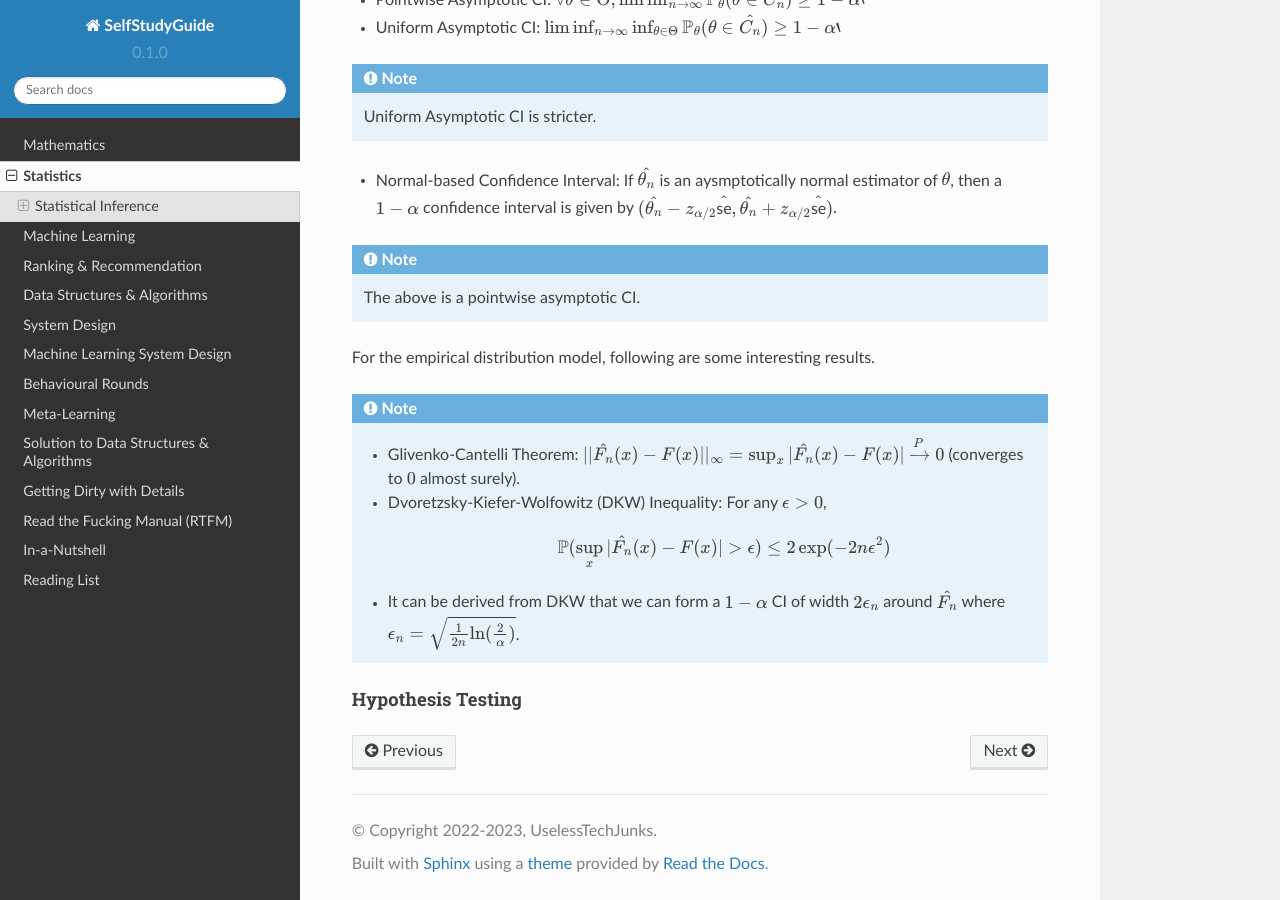
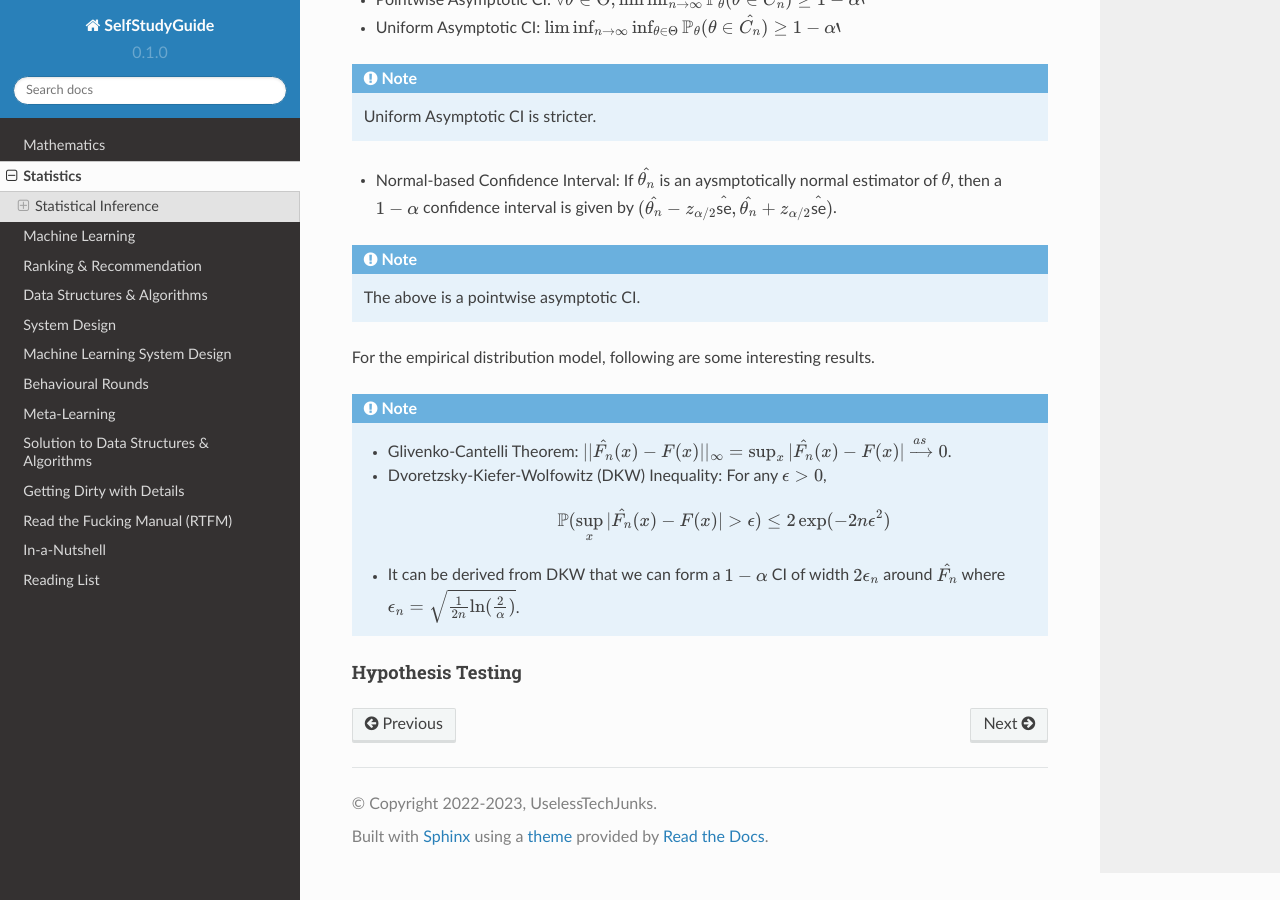
Before and after one commit to uselesstechjunks/leetcode, a Sphinx documentation site: the page built from docs/source/stat.rst, in a window 1280 px wide and 900 px high, scrolled down 4180 px. Built offline with Sphinx 7.4.7 and the Read the Docs theme 2.0.0, drawn with Linux system fonts in a browser that asks for light colours.

Commit message:
Update stat.rst (#70)
* Update stat.rst

* Update stat.rst

```diff
--- a/docs/source/stat.rst
+++ b/docs/source/stat.rst
@@ -148,7 +148,7 @@ Confidence Set Estimation
 For the empirical distribution model, following are some interesting results.
 
 .. note::
-    * Glivenko-Cantelli Theorem: :math:`||\hat{F_n}(x)-F(x)||_\infty=\sup_{x}|\hat{F_n}(x)-F(x)|\xrightarrow[]{P} 0` (converges to :math:`0` almost surely).
+    * Glivenko-Cantelli Theorem: :math:`||\hat{F_n}(x)-F(x)||_\infty=\sup_{x}|\hat{F_n}(x)-F(x)|\xrightarrow[]{as} 0`.
     * Dvoretzsky-Kiefer-Wolfowitz (DKW) Inequality: For any :math:`\epsilon>0`,
 
         .. math::
```
